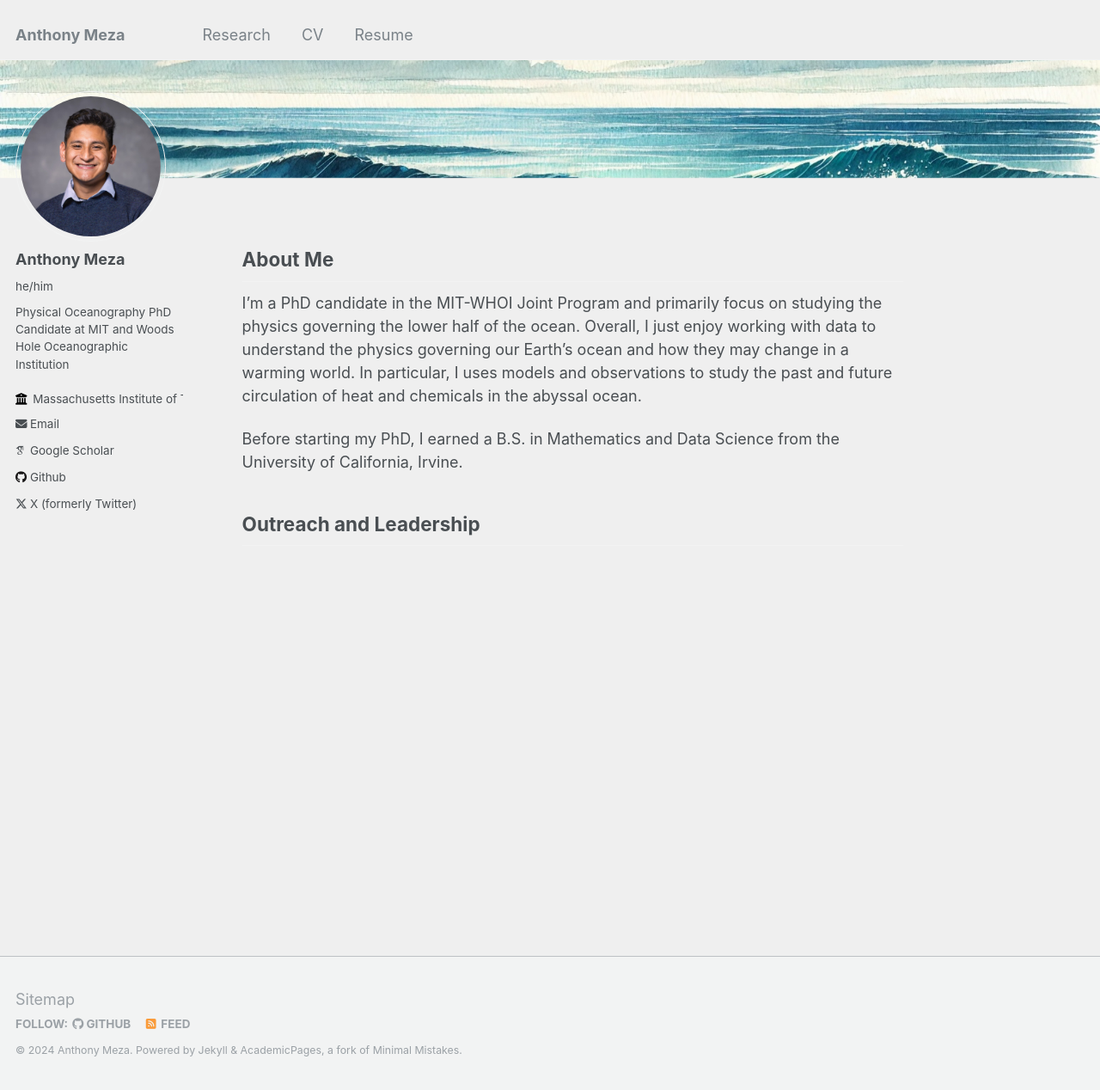
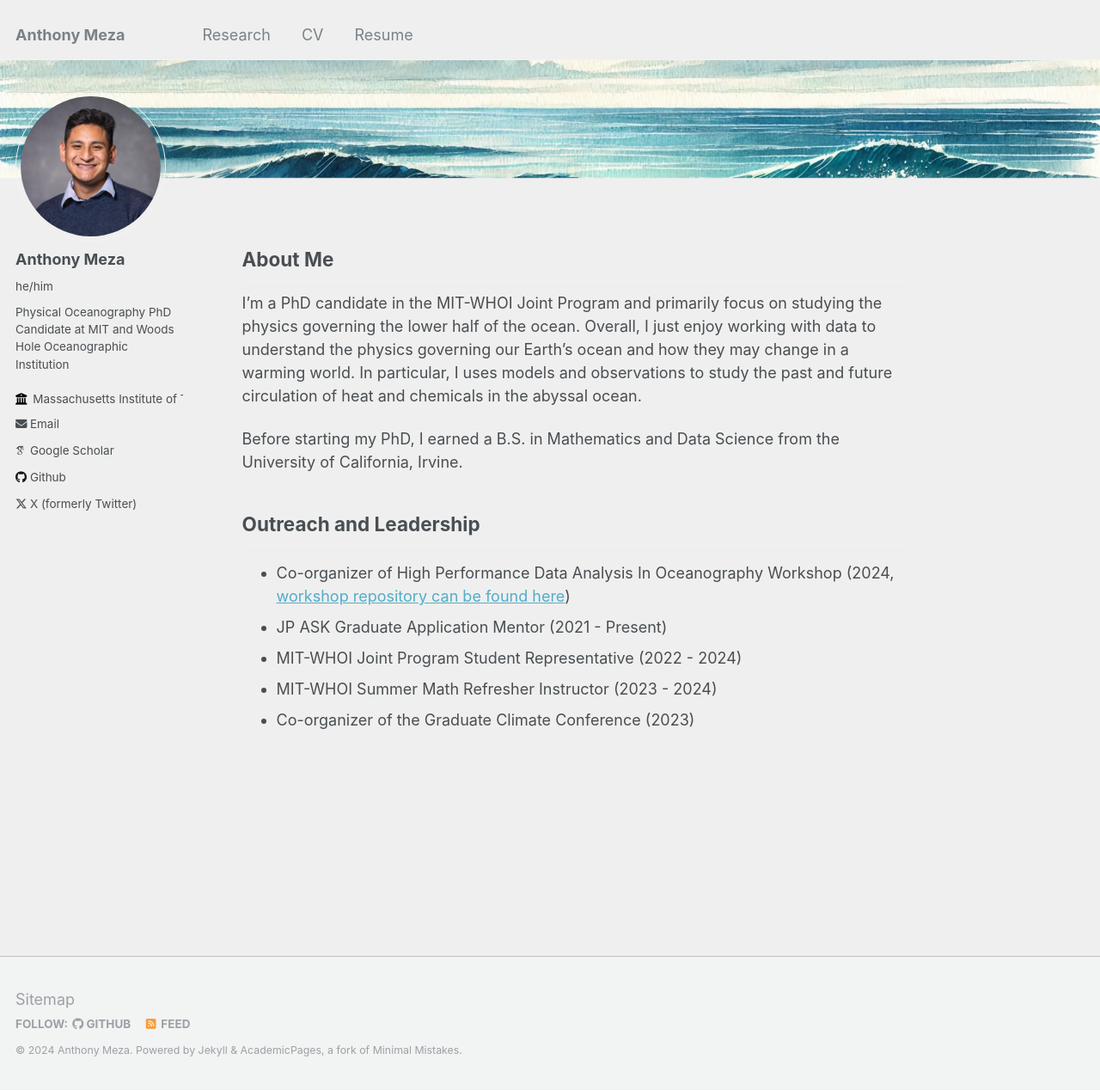
Before and after one commit to anthony-meza/anthony-meza.github.io, a Jekyll site: the page built from _pages/about.md, in a window 1280 px wide and 1268 px high. Shown: the whole window at 86% size. Built offline with Jekyll 4.4.1, drawn with Linux system fonts in a browser that asks for light colours; some web fonts are replaced.

Commit message:
Update about.md

```diff
--- a/_pages/about.md
+++ b/_pages/about.md
@@ -19,3 +19,8 @@ In particular, I uses models and observations to study the past and future circu
 Before starting my PhD, I earned a B.S. in Mathematics and Data Science from the University of California, Irvine.
 
 ## Outreach and Leadership
+  - Co-organizer of High Performance Data Analysis In Oceanography Workshop (2024, [workshop repository can be found here](https://github.com/anthony-meza/WHOI-PO-HPC))
+  - JP ASK Graduate Application Mentor (2021 - Present)
+  - MIT-WHOI Joint Program Student Representative (2022 - 2024)
+  - MIT-WHOI Summer Math Refresher Instructor (2023 - 2024)
+  - Co-organizer of the Graduate Climate Conference (2023)
```
